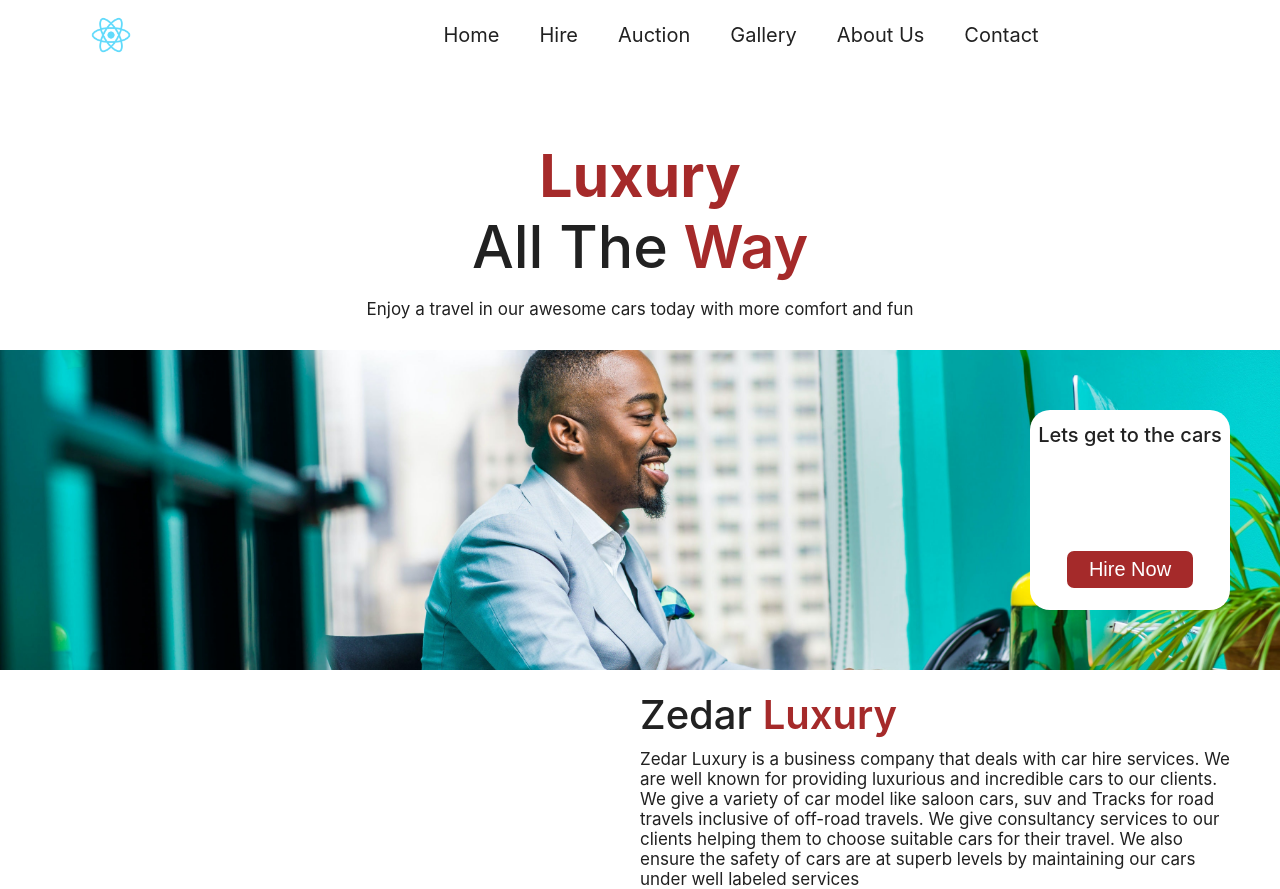
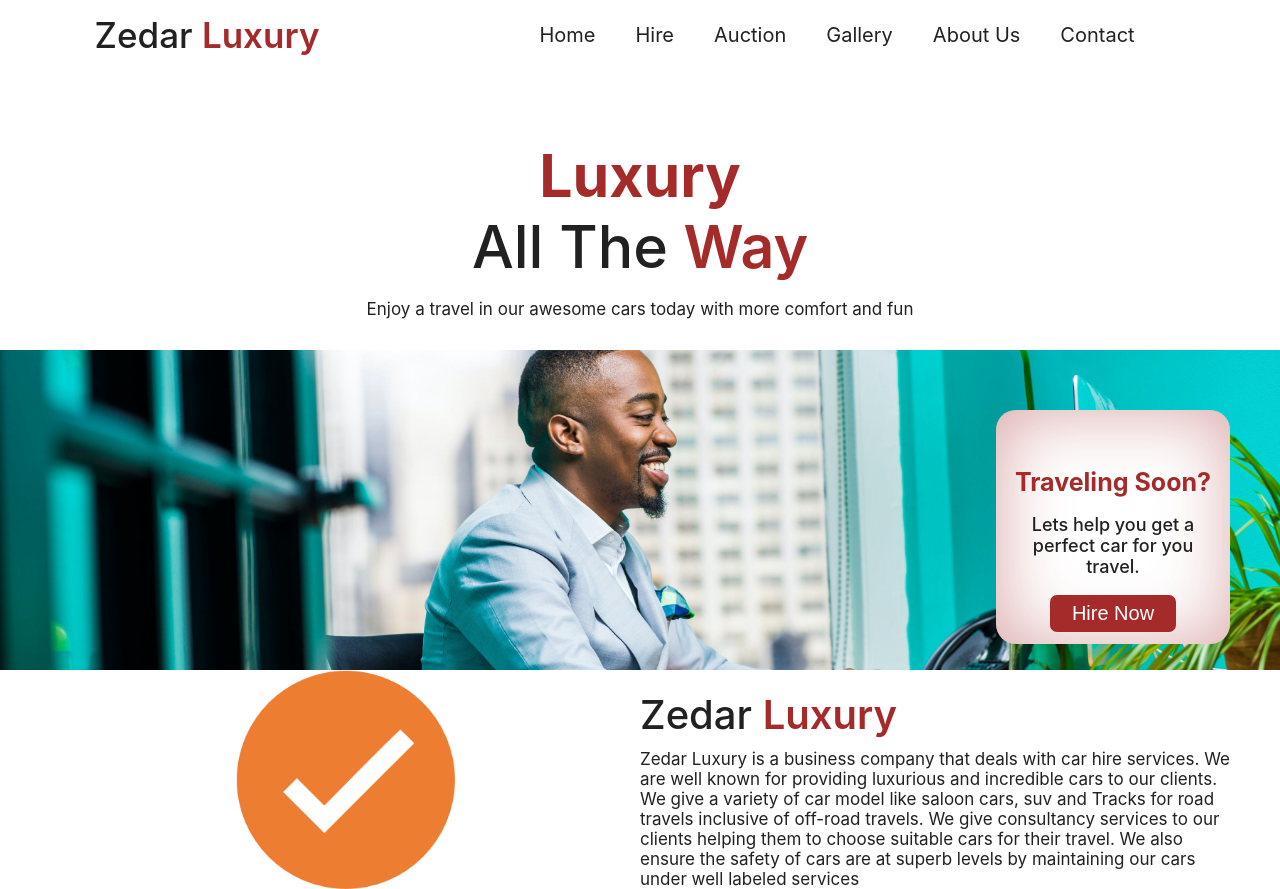
Before and after one commit to Ropio-Derrick/Zedarluxury, a React (Create React App) app: page / in a window 1280 px wide. Built offline with nearby package versions, Linux system fonts and the light colour scheme.

Commit message:
header-correction

```diff
--- a/src/Components/Homepage/LandShow.css
+++ b/src/Components/Homepage/LandShow.css
@@ -14,15 +14,25 @@
     float: right;
     margin-right: 50px;
     margin-top: 60px;
+    padding: 17px;
+    box-shadow:inset 2px 2px 70px 0px  rgba(165, 42, 42, 0.413);
 }
 
 .Ride-Space-Text{
-    font-size: 20px;
+    margin-top: 40px;
+    color: brown;
+    font-size: 25px;
+    font-weight: 700;
+}
+
+.Ride-Space-Text1{
+    margin-top: 10px;
+    font-size: 18px;
     font-weight: 500;
 }
 
 .Ride-Button{
-    margin-top: 90px;
+    margin-top: 0px;
     background-color: brown;
     outline: none;
     border: 2px solid brown;
--- a/src/Components/Homepage/LandShow.js
+++ b/src/Components/Homepage/LandShow.js
@@ -7,7 +7,10 @@ function LandShow() {
     <div className="Land-House">
       <div className="Ride-Space">
         {/* <TireRepair /> */}
-        <h1 className="Ride-Space-Text"> Lets get to the cars </h1>
+        <h1 className="Ride-Space-Text"> Traveling Soon? </h1>
+        <p className="Ride-Space-Text1">
+          Lets help you get a perfect car for you travel.
+        </p>
         <button className="Ride-Button">Hire Now</button>
       </div>
     </div>
--- a/src/Components/Homepage/WhatWeDo.css
+++ b/src/Components/Homepage/WhatWeDo.css
@@ -33,3 +33,10 @@
     text-align: left;
     font-size: 17px;
 }
+
+.WWD-Right{
+    background-image: url("../Asssets/Images/pngaaa.com-7975948.png");
+    background-position: center;
+    background-repeat: no-repeat;
+    background-size: contain;
+}
--- a/src/Components/Parents/Header/Header.css
+++ b/src/Components/Parents/Header/Header.css
@@ -1,9 +1,9 @@
 .Header-House{
     display: grid;
-    grid-template-columns:15% 85%;
+    grid-template-columns:30% 70%;
     padding-top: 7px ;
     padding-bottom: 7px;
-    background-color: white;
+    background-color: rgb(255, 255, 255);
     position: fixed;
     width: 100%;
 }
@@ -14,6 +14,20 @@
     display: flex;
     justify-content: center;
     align-items: center;
+}
+
+.WWD-Text-125{
+
+    text-align: left;
+    margin: 0px;
+
+    font-size: 35px;
+    font-weight: 500;
+}
+
+.WWD-Text-125 span{
+    color: brown ;
+    font-weight: 600;
 }
 
 .Header-Right{
--- a/src/Components/Parents/Header/Header.js
+++ b/src/Components/Parents/Header/Header.js
@@ -1,14 +1,13 @@
-import React from "react";
+import React, { useState } from "react";
 import "./Header.css";
 
 function Header() {
   return (
     <div className="Header-House">
       <div className="Header-Left">
-        <img
-          className="Header-Logo"
-          src={require("../../Asssets/Images/logo512.png")}
-        />
+        <h1 className="WWD-Text-125">
+          Zedar <span>Luxury</span>
+        </h1>
       </div>
       <div className="Header-Right">
         <ul>
```
Also changed, not shown: src/Components/Asssets/Images/pngaaa.com-7975948.png (added).
